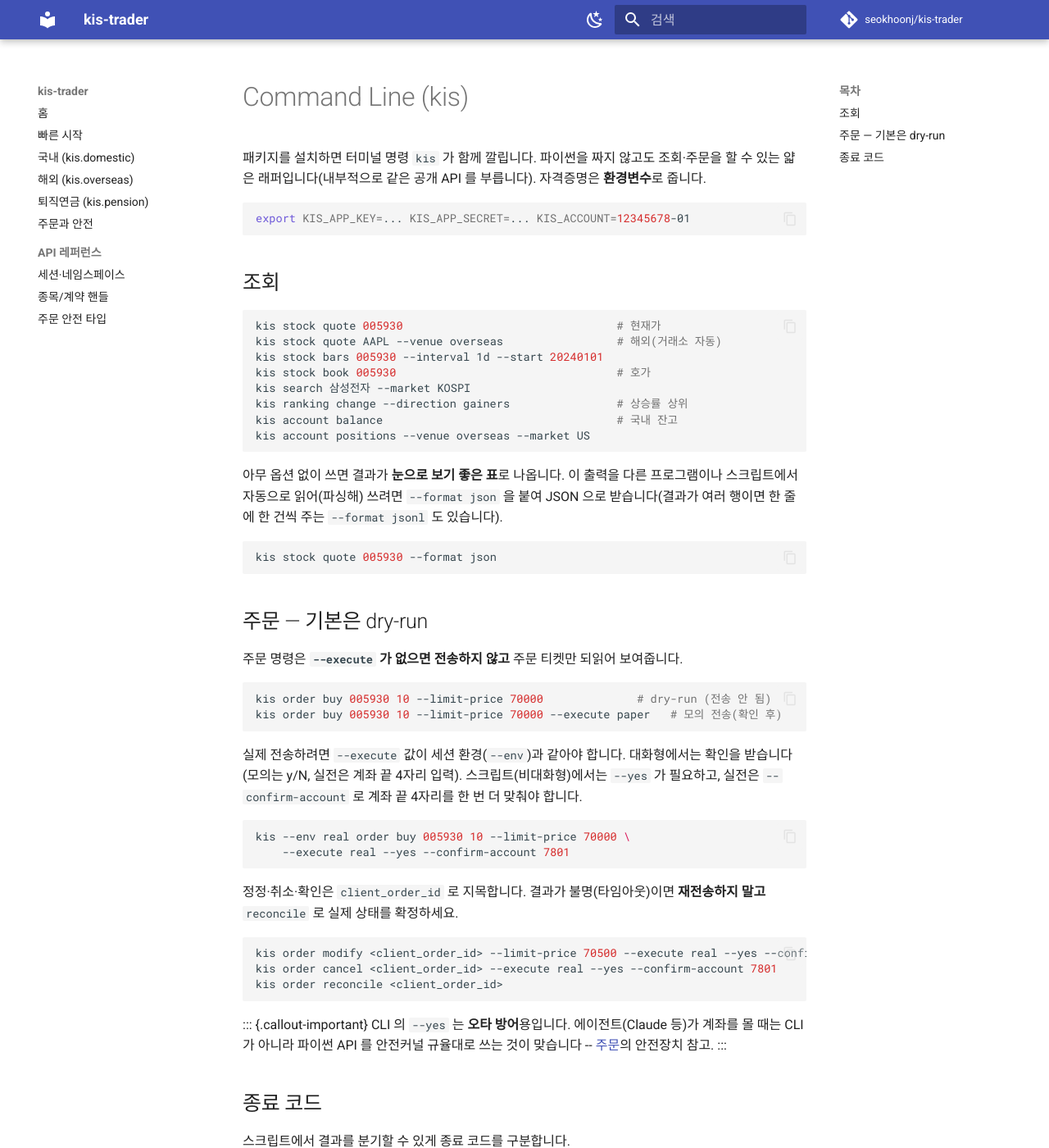
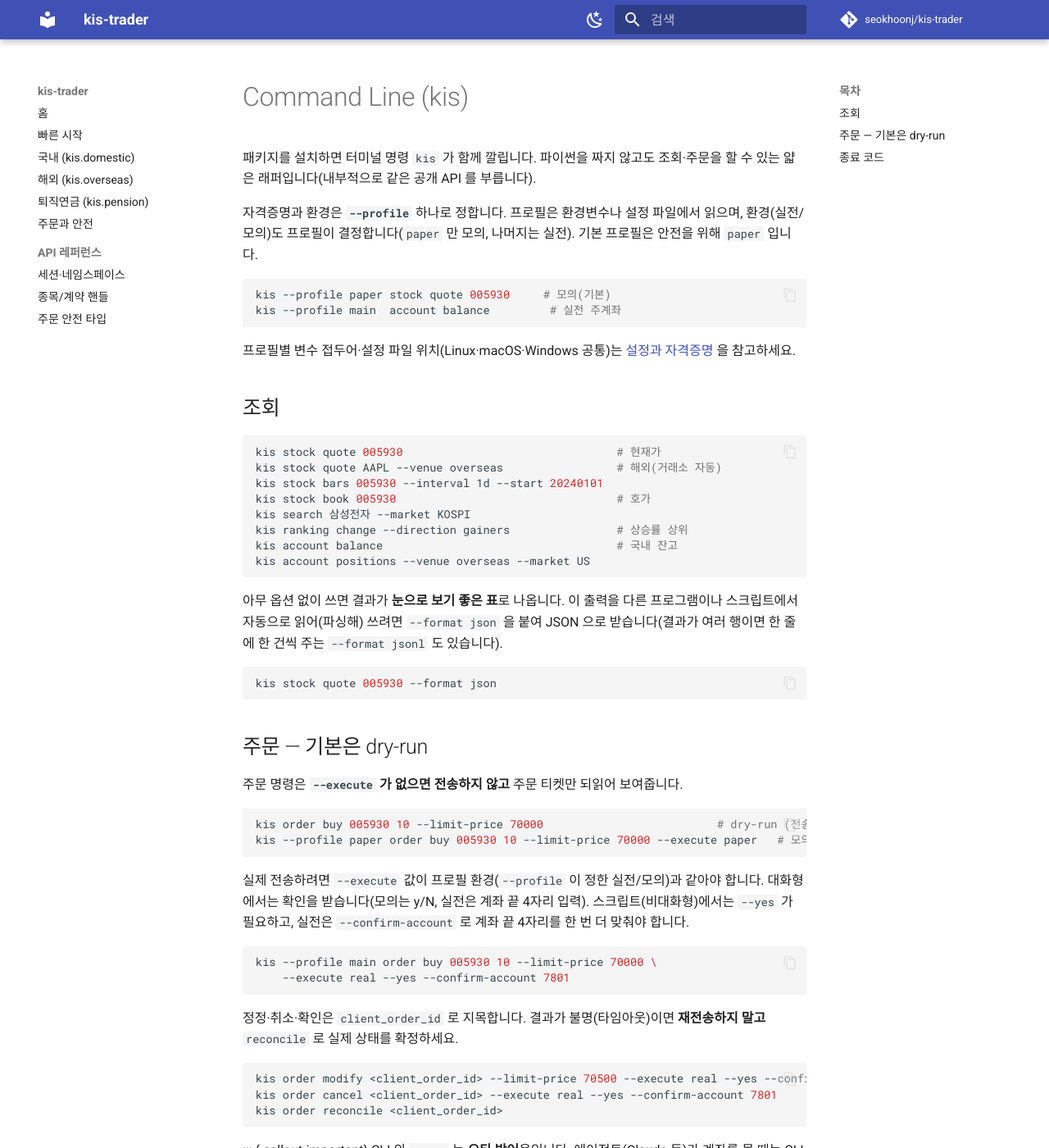
Before and after one commit to seokhoonj/kis-trader, an MkDocs documentation site: the page built from docs/cli.md, in a window 1280 px wide and 1400 px high. Shown: the whole window at 82% size. Built offline with MkDocs 1.6.1 and Material for MkDocs 9.7.7, drawn with Linux system fonts in a browser that asks for light colours; comment, search, counter and statistics services are not loaded.

Commit message:
docs: document profile-based credentials and config file locations

````diff
--- a/docs/_quarto.yml
+++ b/docs/_quarto.yml
@@ -21,6 +21,7 @@ book:
     - part: "시작하기"
       chapters:
         - quickstart.md
+        - configuration.md
     - part: "국내 주식"
       chapters:
         - quotes.md
--- a/docs/cli.md
+++ b/docs/cli.md
@@ -1,11 +1,19 @@
 # Command Line (kis)
 
 패키지를 설치하면 터미널 명령 `kis` 가 함께 깔립니다. 파이썬을 짜지 않고도 조회·주문을 할 수
-있는 얇은 래퍼입니다(내부적으로 같은 공개 API 를 부릅니다). 자격증명은 **환경변수**로 줍니다.
+있는 얇은 래퍼입니다(내부적으로 같은 공개 API 를 부릅니다).
+
+자격증명과 환경은 **`--profile`** 하나로 정합니다. 프로필은 환경변수나 설정 파일에서 읽으며,
+환경(실전/모의)도 프로필이 결정합니다(`paper` 만 모의, 나머지는 실전). 기본 프로필은 안전을 위해
+`paper` 입니다.
 
 ```bash
-export KIS_APP_KEY=... KIS_APP_SECRET=... KIS_ACCOUNT=12345678-01
+kis --profile paper stock quote 005930     # 모의(기본)
+kis --profile main  account balance         # 실전 주계좌
 ```
+
+프로필별 변수 접두어·설정 파일 위치(Linux·macOS·Windows 공통)는 [설정과 자격증명](configuration.md)
+을 참고하세요.
 
 ## 조회
 
@@ -33,16 +41,16 @@ kis stock quote 005930 --format json
 주문 명령은 **`--execute` 가 없으면 전송하지 않고** 주문 티켓만 되읽어 보여줍니다.
 
 ```bash
-kis order buy 005930 10 --limit-price 70000              # dry-run (전송 안 됨)
-kis order buy 005930 10 --limit-price 70000 --execute paper   # 모의 전송(확인 후)
+kis order buy 005930 10 --limit-price 70000                          # dry-run (전송 안 됨)
+kis --profile paper order buy 005930 10 --limit-price 70000 --execute paper   # 모의 전송(확인 후)
 ```
 
-실제 전송하려면 `--execute` 값이 세션 환경(`--env`)과 같아야 합니다. 대화형에서는 확인을
+실제 전송하려면 `--execute` 값이 프로필 환경(`--profile` 이 정한 실전/모의)과 같아야 합니다. 대화형에서는 확인을
 받습니다(모의는 y/N, 실전은 계좌 끝 4자리 입력). 스크립트(비대화형)에서는 `--yes` 가
 필요하고, 실전은 `--confirm-account` 로 계좌 끝 4자리를 한 번 더 맞춰야 합니다.
 
 ```bash
-kis --env real order buy 005930 10 --limit-price 70000 \
+kis --profile main order buy 005930 10 --limit-price 70000 \
     --execute real --yes --confirm-account 7801
 ```
 
````
Also changed, not shown: docs/configuration.md (added, +131 -0 lines), docs/quickstart.md (+10 -7 lines).
